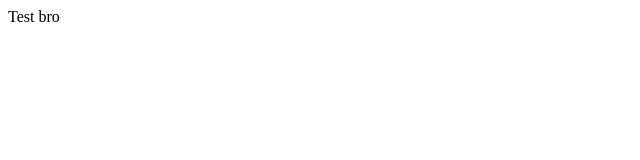
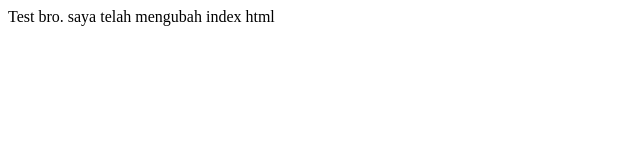
Before and after one commit to Patriott07/improved-waffle, a plain HTML site: page index.html in a window 1280 px wide. Shown: the whole page, without its empty margins (0-640 px from the left). Drawn offline with Linux system fonts and the light colour scheme.

Commit message:
Mengedit index html

```diff
--- a/index.html
+++ b/index.html
@@ -6,6 +6,6 @@
     <title>Document</title>
 </head>
 <body>
-    Test bro
+    Test bro. saya telah mengubah index html
 </body>
 </html>
```
